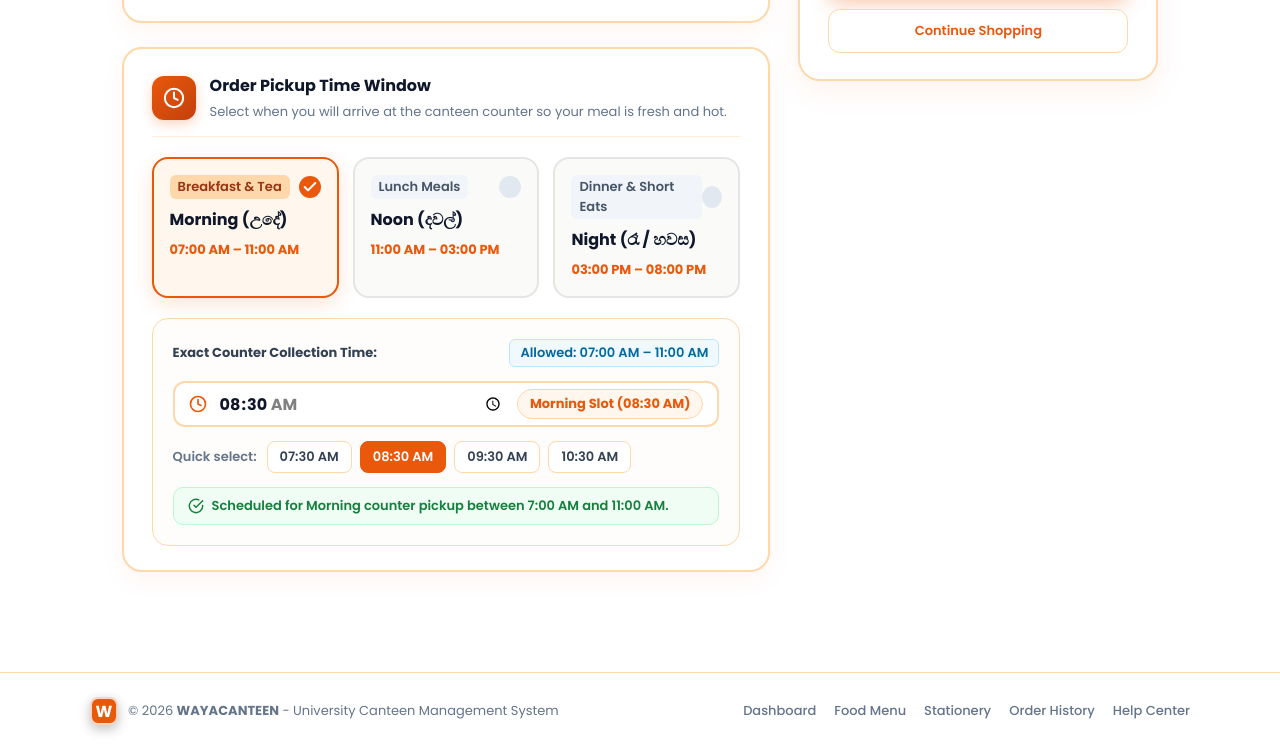
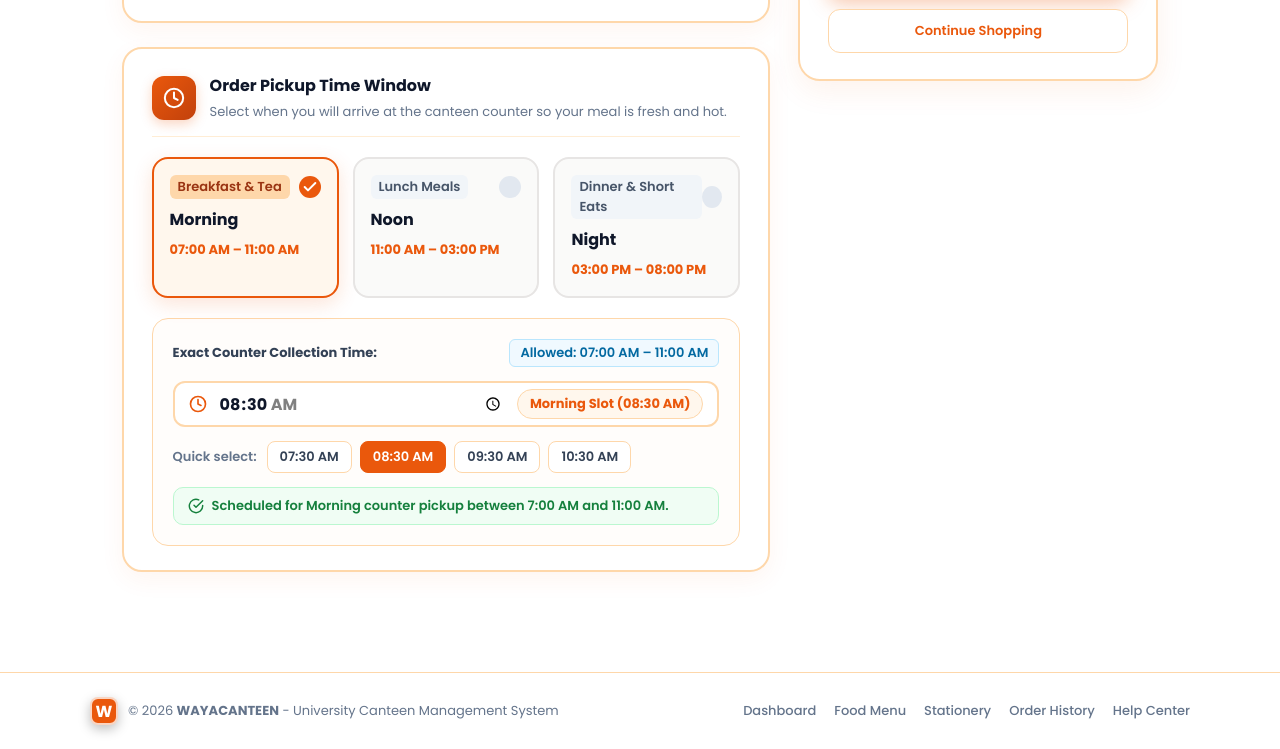
Before and after one commit to kavidulaka-ops/wayacanteen, a plain HTML site: page src/main/webapp/cart.html in a window 1280 px wide. Shown: the part 733-1482 px from the top of the page. Drawn offline with Linux system fonts and the light colour scheme; no server answers.

Commit message:
Remove Sinhala labels from cart pickup slot options

```diff
--- a/src/main/webapp/cart.html
+++ b/src/main/webapp/cart.html
@@ -144,7 +144,7 @@
                                         <svg width="16" height="16" viewBox="0 0 24 24" fill="none" stroke="currentColor" stroke-width="3" stroke-linecap="round" stroke-linejoin="round"><polyline points="20 6 9 17 4 12"></polyline></svg>
                                     </div>
                                 </div>
-                                <h4 class="slot-title">Morning (උදේ)</h4>
+                                <h4 class="slot-title">Morning</h4>
                                 <span class="slot-time-range">07:00 AM &ndash; 11:00 AM</span>
                             </div>
 
@@ -156,7 +156,7 @@
                                         <svg width="16" height="16" viewBox="0 0 24 24" fill="none" stroke="currentColor" stroke-width="3" stroke-linecap="round" stroke-linejoin="round"><polyline points="20 6 9 17 4 12"></polyline></svg>
                                     </div>
                                 </div>
-                                <h4 class="slot-title">Noon (දවල්)</h4>
+                                <h4 class="slot-title">Noon</h4>
                                 <span class="slot-time-range">11:00 AM &ndash; 03:00 PM</span>
                             </div>
 
@@ -168,7 +168,7 @@
                                         <svg width="16" height="16" viewBox="0 0 24 24" fill="none" stroke="currentColor" stroke-width="3" stroke-linecap="round" stroke-linejoin="round"><polyline points="20 6 9 17 4 12"></polyline></svg>
                                     </div>
                                 </div>
-                                <h4 class="slot-title">Night (රෑ / හවස)</h4>
+                                <h4 class="slot-title">Night</h4>
                                 <span class="slot-time-range">03:00 PM &ndash; 08:00 PM</span>
                             </div>
 
--- a/src/main/webapp/cart.js
+++ b/src/main/webapp/cart.js
@@ -37,7 +37,7 @@ localStorage.setItem("cantinCart", JSON.stringify(cart));
 const SLOT_CONFIG = {
     Morning: {
         name: "Morning",
-        label: "Morning (උදේ)",
+        label: "Morning",
         min: "07:00",
         max: "11:00",
         defaultTime: "08:30",
@@ -46,7 +46,7 @@ const SLOT_CONFIG = {
     },
     Noon: {
         name: "Noon",
-        label: "Noon (දවල්)",
+        label: "Noon",
         min: "11:00",
         max: "15:00",
         defaultTime: "12:30",
@@ -55,7 +55,7 @@ const SLOT_CONFIG = {
     },
     Night: {
         name: "Night",
-        label: "Night (රෑ / හවස)",
+        label: "Night",
         min: "15:00",
         max: "20:00",
         defaultTime: "17:00",
```
